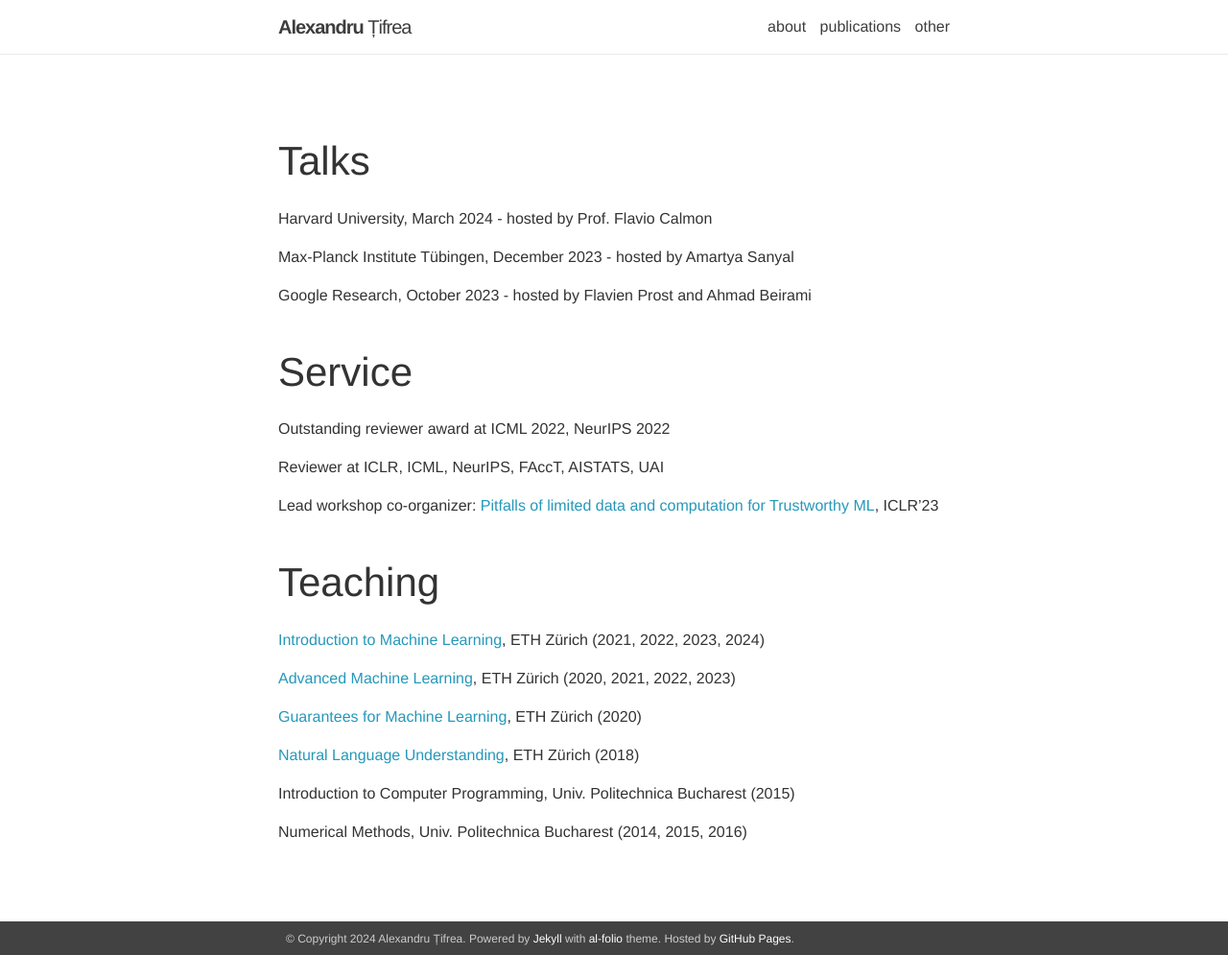
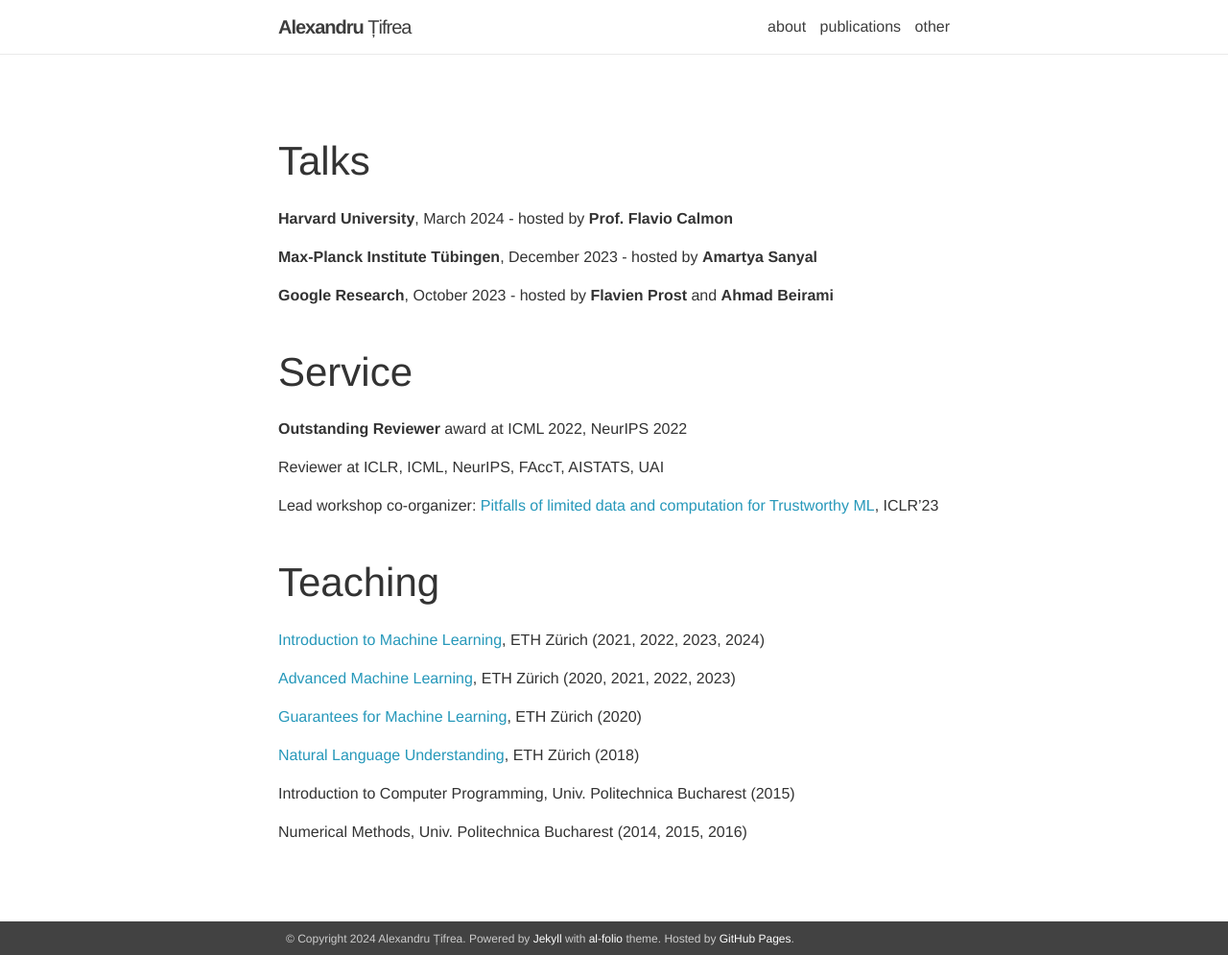
Before and after one commit to alex-tifrea/alex-tifrea.github.io, a Jekyll site: the page built from _pages/teaching.md, in a window 1280 px wide and 995 px high. Shown: the whole window at 96% size. Built offline with Jekyll 4.4.1, drawn with Linux system fonts in a browser that asks for light colours; nearby versions of some CDN libraries.

Commit message:
changed font

```diff
--- a/_pages/teaching.md
+++ b/_pages/teaching.md
@@ -6,15 +6,15 @@ title: other
 
 <h2>Talks</h2>
 
-Harvard University, March 2024 - hosted by Prof. Flavio Calmon
+**Harvard University**, March 2024 - hosted by **Prof. Flavio Calmon**
 
-Max-Planck Institute Tübingen, December 2023 - hosted by Amartya Sanyal
+**Max-Planck Institute Tübingen**, December 2023 - hosted by **Amartya Sanyal**
 
-Google Research, October 2023 - hosted by Flavien Prost and Ahmad Beirami
+**Google Research**, October 2023 - hosted by **Flavien Prost** and **Ahmad Beirami**
 
 <h2>Service</h2>
 
-Outstanding reviewer award at ICML 2022, NeurIPS 2022
+**Outstanding Reviewer** award at ICML 2022, NeurIPS 2022
 
 Reviewer at ICLR, ICML, NeurIPS, FAccT, AISTATS, UAI
 
```
